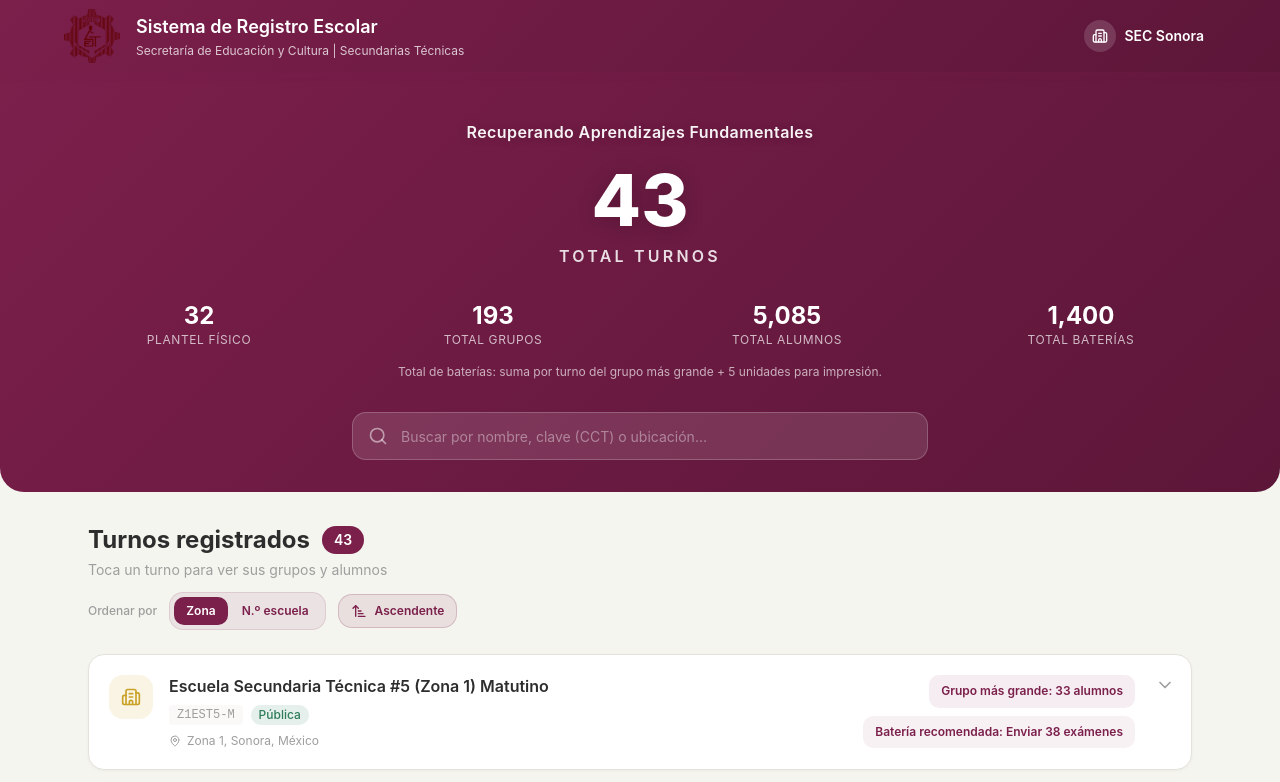
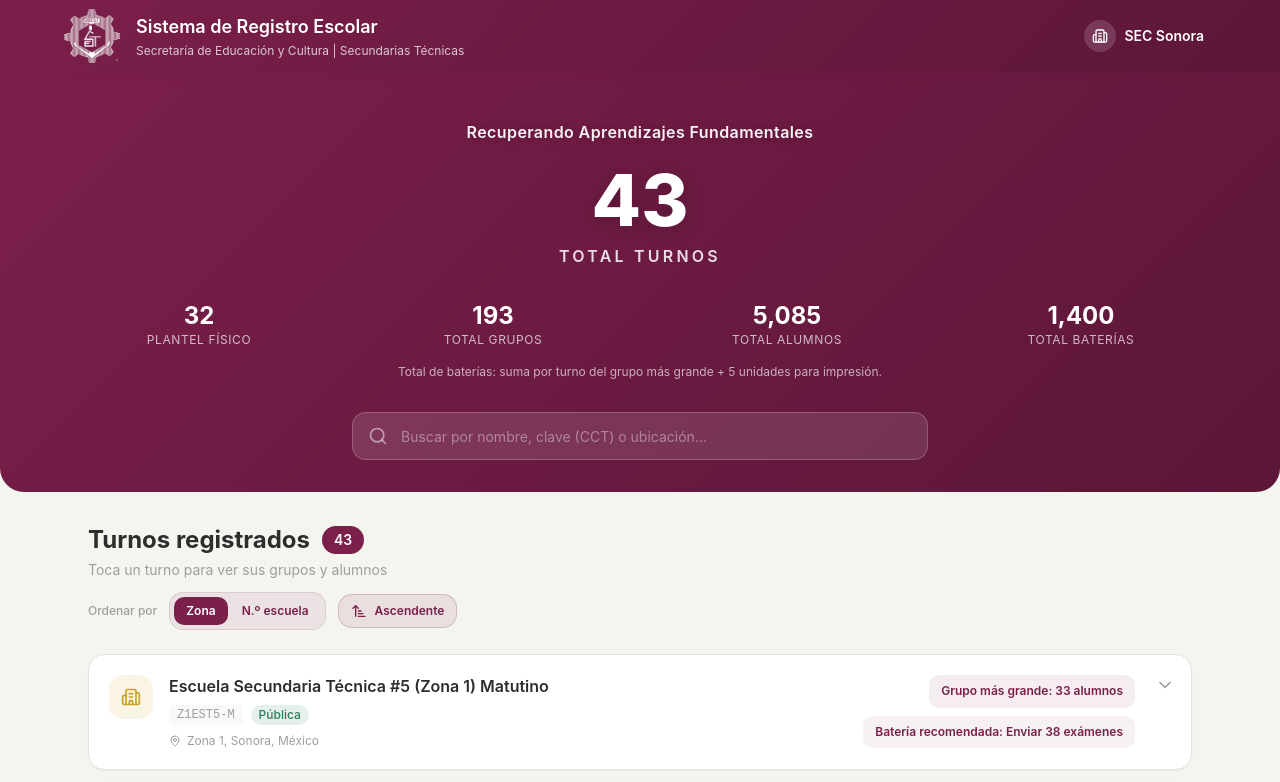
Before and after one commit to WeroMilk/basededatos_est, a React (Vite) app: page / in a window 1280 px wide. Shown: the top 782 px of the page. Built offline with nearby package versions, Linux system fonts and the light colour scheme.

Commit message:
Header y favicon: logo DGEST blanco sobre transparente

```diff
--- a/index.html
+++ b/index.html
@@ -3,6 +3,7 @@
   <head>
     <meta charset="UTF-8" />
     <meta name="viewport" content="width=device-width, initial-scale=1.0" />
+    <link rel="icon" type="image/png" href="./favicon.png" />
     <title>Sistema de Registro Escolar - SEC Sonora</title>
   </head>
   <body>
--- a/src/components/Header.tsx
+++ b/src/components/Header.tsx
@@ -11,7 +11,7 @@ export default function Header() {
     >
       <div className="flex items-center gap-3 md:gap-4 w-full max-w-6xl mx-auto">
         <img
-          src={`${import.meta.env.BASE_URL}logo-dgest-est.png`}
+          src={`${import.meta.env.BASE_URL}logo-dgest-white.png`}
           alt="DGEST — Escuela Secundaria Técnica"
           className="h-11 w-11 sm:h-12 sm:w-12 md:h-14 md:w-14 shrink-0 object-contain object-left"
           decoding="async"
```
Also changed, not shown: public/favicon.png (added), public/logo-dgest-white.png (added).
